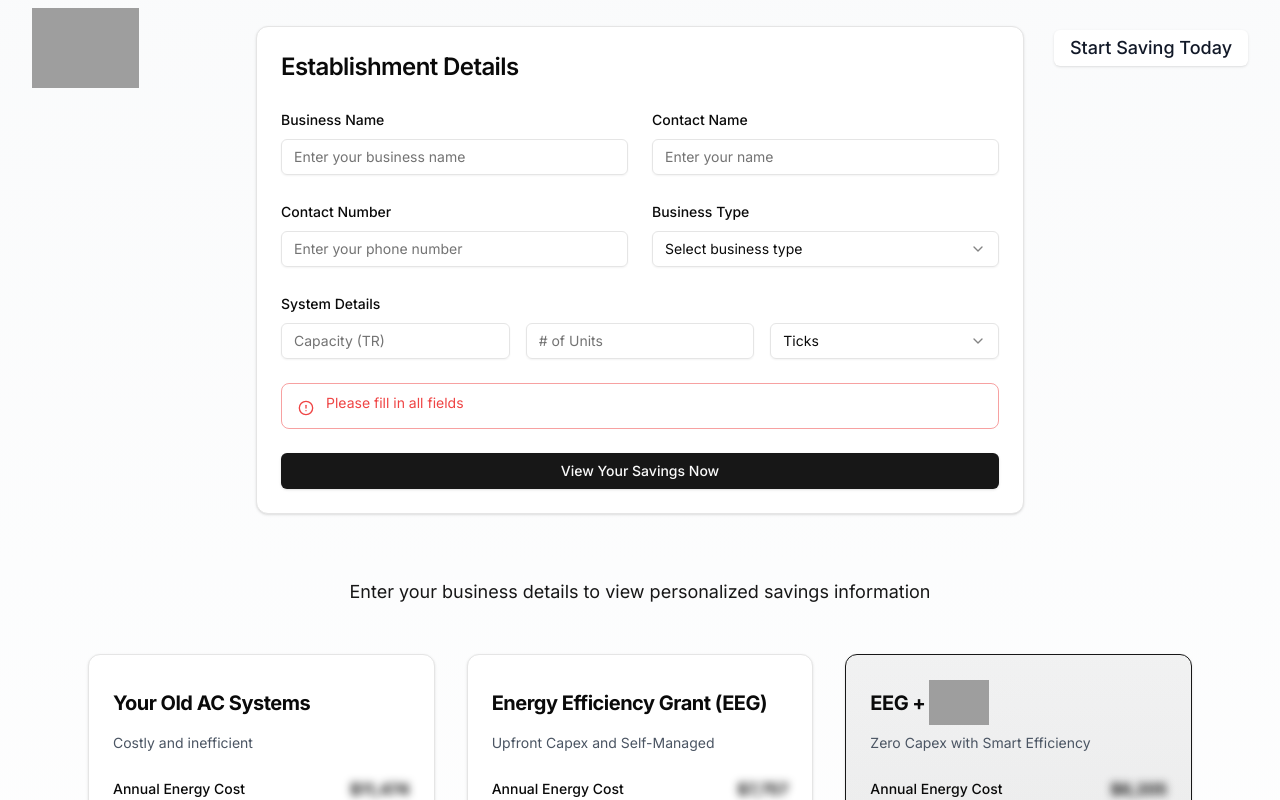
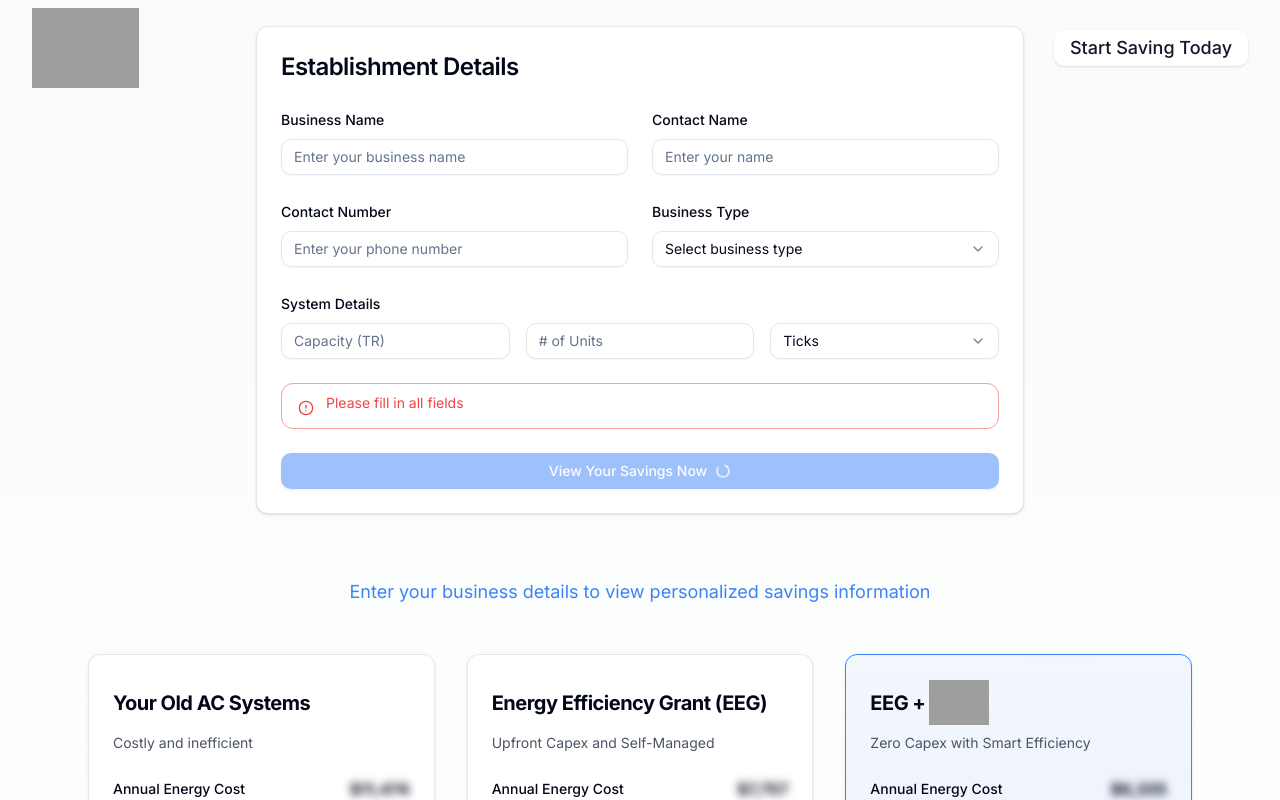
Before and after one commit to wattiftech/ambit, a Next.js app: page / in a window 1280 px wide. Both pictures are taken after a click on the button "View Your Savings Now". Shown: the part 4537-5337 px from the top of the page. Built offline with nearby package versions, Linux system fonts and the light colour scheme; grey boxes are pictures that could not be loaded.

Commit message:
UI Issue Fixed

```diff
--- a/app/globals.css
+++ b/app/globals.css
@@ -2,71 +2,40 @@
 @tailwind components;
 @tailwind utilities;
 
-body {
-  font-family: Arial, Helvetica, sans-serif;
+:root {
+  --gradient-start: 210, 100%, 50%;
+  --gradient-middle: 220, 100%, 45%;
+  --gradient-end: 230, 100%, 40%;
+
+  --background: 0 0% 100%;
+  --foreground: 222.2 84% 4.9%;
+  --card: 0 0% 100%;
+  --card-foreground: 222.2 84% 4.9%;
+  --popover: 0 0% 100%;
+  --popover-foreground: 222.2 84% 4.9%;
+  --primary: 217 91% 60%;
+  --primary-foreground: 210 40% 98%;
+  --secondary: 210 40% 96.1%;
+  --secondary-foreground: 222.2 47.4% 11.2%;
+  --muted: 210 40% 96.1%;
+  --muted-foreground: 215.4 16.3% 46.9%;
+  --accent: 210 40% 96.1%;
+  --accent-foreground: 222.2 47.4% 11.2%;
+  --destructive: 0 84.2% 60.2%;
+  --destructive-foreground: 210 40% 98%;
+  --border: 214.3 31.8% 91.4%;
+  --input: 214.3 31.8% 91.4%;
+  --ring: 221.2 83.2% 53.3%;
+  --radius: 0.75rem;
 }
 
-@layer base {
-  :root {
-    --background: 0 0% 100%;
-    --foreground: 0 0% 3.9%;
-    --card: 0 0% 100%;
-    --card-foreground: 0 0% 3.9%;
-    --popover: 0 0% 100%;
-    --popover-foreground: 0 0% 3.9%;
-    --primary: 0 0% 9%;
-    --primary-foreground: 0 0% 98%;
-    --secondary: 0 0% 96.1%;
-    --secondary-foreground: 0 0% 9%;
-    --muted: 0 0% 96.1%;
-    --muted-foreground: 0 0% 45.1%;
-    --accent: 0 0% 96.1%;
-    --accent-foreground: 0 0% 9%;
-    --destructive: 0 84.2% 60.2%;
-    --destructive-foreground: 0 0% 98%;
-    --border: 0 0% 89.8%;
-    --input: 0 0% 89.8%;
-    --ring: 0 0% 3.9%;
-    --chart-1: 12 76% 61%;
-    --chart-2: 173 58% 39%;
-    --chart-3: 197 37% 24%;
-    --chart-4: 43 74% 66%;
-    --chart-5: 27 87% 67%;
-    --radius: 0.5rem;
-  }
-  .dark {
-    --background: 0 0% 3.9%;
-    --foreground: 0 0% 98%;
-    --card: 0 0% 3.9%;
-    --card-foreground: 0 0% 98%;
-    --popover: 0 0% 3.9%;
-    --popover-foreground: 0 0% 98%;
-    --primary: 0 0% 98%;
-    --primary-foreground: 0 0% 9%;
-    --secondary: 0 0% 14.9%;
-    --secondary-foreground: 0 0% 98%;
-    --muted: 0 0% 14.9%;
-    --muted-foreground: 0 0% 63.9%;
-    --accent: 0 0% 14.9%;
-    --accent-foreground: 0 0% 98%;
-    --destructive: 0 62.8% 30.6%;
-    --destructive-foreground: 0 0% 98%;
-    --border: 0 0% 14.9%;
-    --input: 0 0% 14.9%;
-    --ring: 0 0% 83.1%;
-    --chart-1: 220 70% 50%;
-    --chart-2: 160 60% 45%;
-    --chart-3: 30 80% 55%;
-    --chart-4: 280 65% 60%;
-    --chart-5: 340 75% 55%;
-  }
+.hero-gradient {
+  background: linear-gradient(135deg, #2563eb 0%, #3b82f6 50%, #60a5fa 100%);
 }
 
-@layer base {
-  * {
-    @apply border-border;
-  }
-  body {
-    @apply bg-background text-foreground;
-  }
+.hero-grid {
+  background-size: 50px 50px;
+  background-image: linear-gradient(to right, rgba(255, 255, 255, 0.05) 1px, transparent 1px),
+    linear-gradient(to bottom, rgba(255, 255, 255, 0.05) 1px, transparent 1px);
+  mask-image: radial-gradient(ellipse 60% 50% at 50% 0%, #000 70%, transparent 110%);
 }
--- a/components/EstablishmentInput.tsx
+++ b/components/EstablishmentInput.tsx
@@ -6,8 +6,9 @@ import { Label } from "@/components/ui/label"
 import { Button } from "@/components/ui/button"
 import { Select, SelectContent, SelectItem, SelectTrigger, SelectValue } from "@/components/ui/select"
 import { Card, CardContent, CardFooter, CardHeader, CardTitle } from "@/components/ui/card"
-import { AlertCircle } from "lucide-react"
+import { AlertCircle, Loader2 } from "lucide-react"
 import { Alert, AlertDescription } from "@/components/ui/alert"
+import emailjs from "emailjs-com";
 
 interface EstablishmentInputProps {
   onInputChange: (data: {
@@ -39,6 +40,7 @@ export default function EstablishmentInput({
   const [contactNumber, setContactNumber] = useState<string>("")
   const [acUnits, setAcUnits] = useState<string>("")
   const [error, setError] = useState<string | null>(null)
+  const [loading, setLoading] = useState(false)
 
   useEffect(() => {
     if (initialBusinessName) {
@@ -75,8 +77,9 @@ export default function EstablishmentInput({
     })
   }
 
-  const handleSubmit = (e: React.FormEvent) => {
+  const handleSubmit = async (e: React.FormEvent) => {
     e.preventDefault()
+    setLoading(true)
     const allFieldsFilled =
       !!businessName &&
       !!contactName &&
@@ -91,8 +94,33 @@ export default function EstablishmentInput({
       onCalculate(false)
       return
     }
+
+    try {
+      let formData = {
+        businessName,
+        contactName,
+        contactNumber,
+        businessType,
+        acUnits,
+        totalCapacity,
+        efficiencyRating
+      }
+      const response = await emailjs.send(
+        process.env.EmailJS_Service_ID as string, // Your EmailJS Service ID
+        process.env.EMAILJS_CALCULATE_TEMPLATE_ID as string, // Your EmailJS Template ID
+        formData,
+        process.env.EmailJS_Public_Key as string // Your EmailJS Public Key
+      );
+
+      console.log("Email sent successfully:", response);
+      alert("Email sent successfully!");
+    } catch (error) {
+      console.error("Error sending email:", error);
+      alert("Failed to send email. Please try again.");
+    }
     setError(null)
     onCalculate(true)
+    setLoading(false)
   }
 
   return (
@@ -186,8 +214,11 @@ export default function EstablishmentInput({
         </form>
       </CardContent>
       <CardFooter>
-        <Button type="submit" onClick={handleSubmit} className="w-full">
+        <Button type="submit" disabled={loading} onClick={handleSubmit} className="w-full">
           View Your Savings Now
+          {loading && (<span>
+            <Loader2 className="w-4 h-4 animate-spin" />
+          </span>)}
         </Button>
       </CardFooter>
     </Card>
--- a/next.config.ts
+++ b/next.config.ts
@@ -9,6 +9,7 @@ const nextConfig: NextConfig = {
     EmailJS_Service_ID: process.env.EMAILJS_SERVICE_ID,
     EmailJS_Template_ID: process.env.EMAILJS_Template_ID,
     EmailJS_Public_Key: process.env.EMAILJS_PUBLIC_KEY,
+    EMAILJS_CALCULATE_TEMPLATE_ID: process.env.EMAILJS_CALCULATE_TEMPLATE_ID,
 
   }
 };
```
